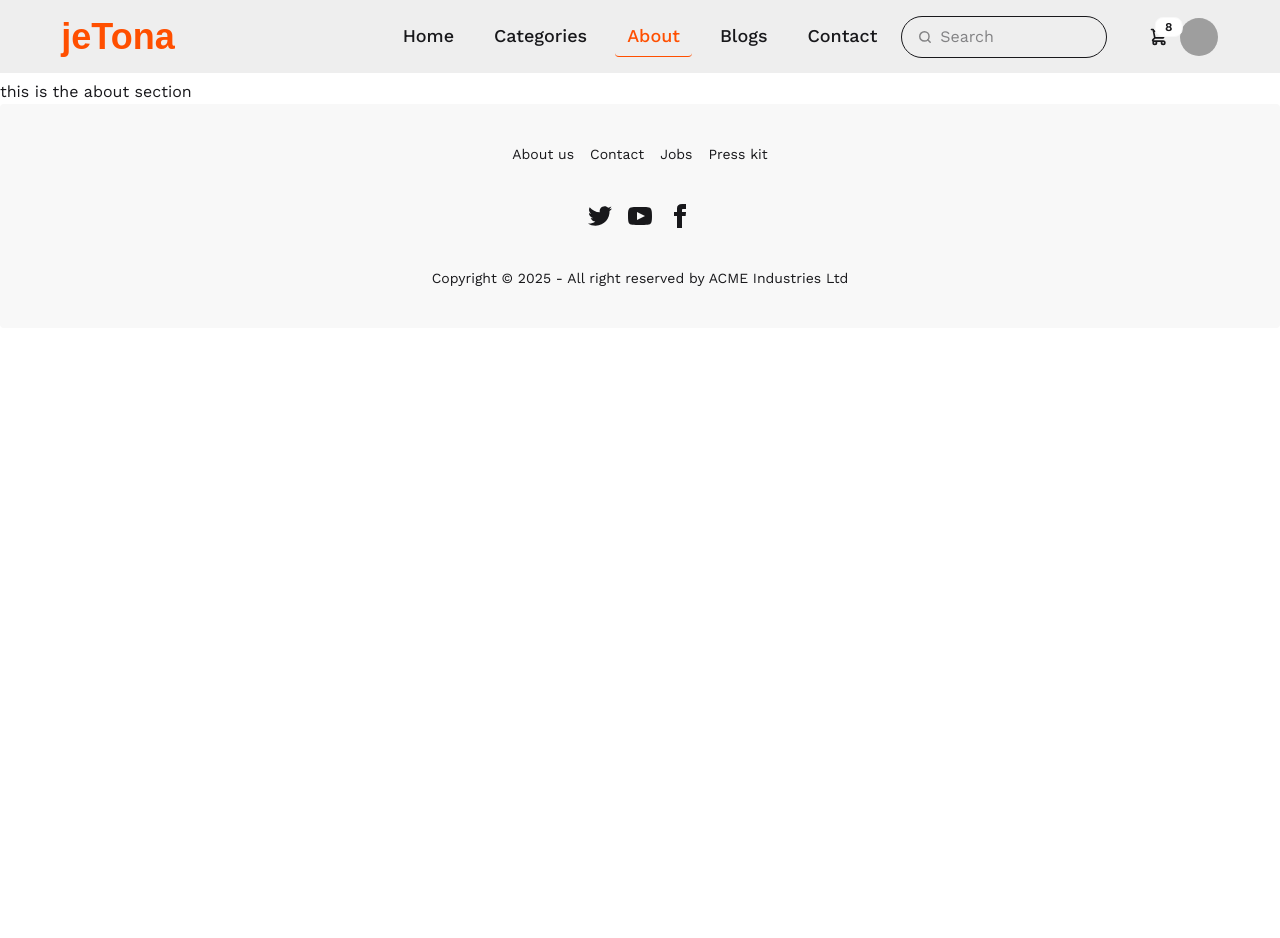
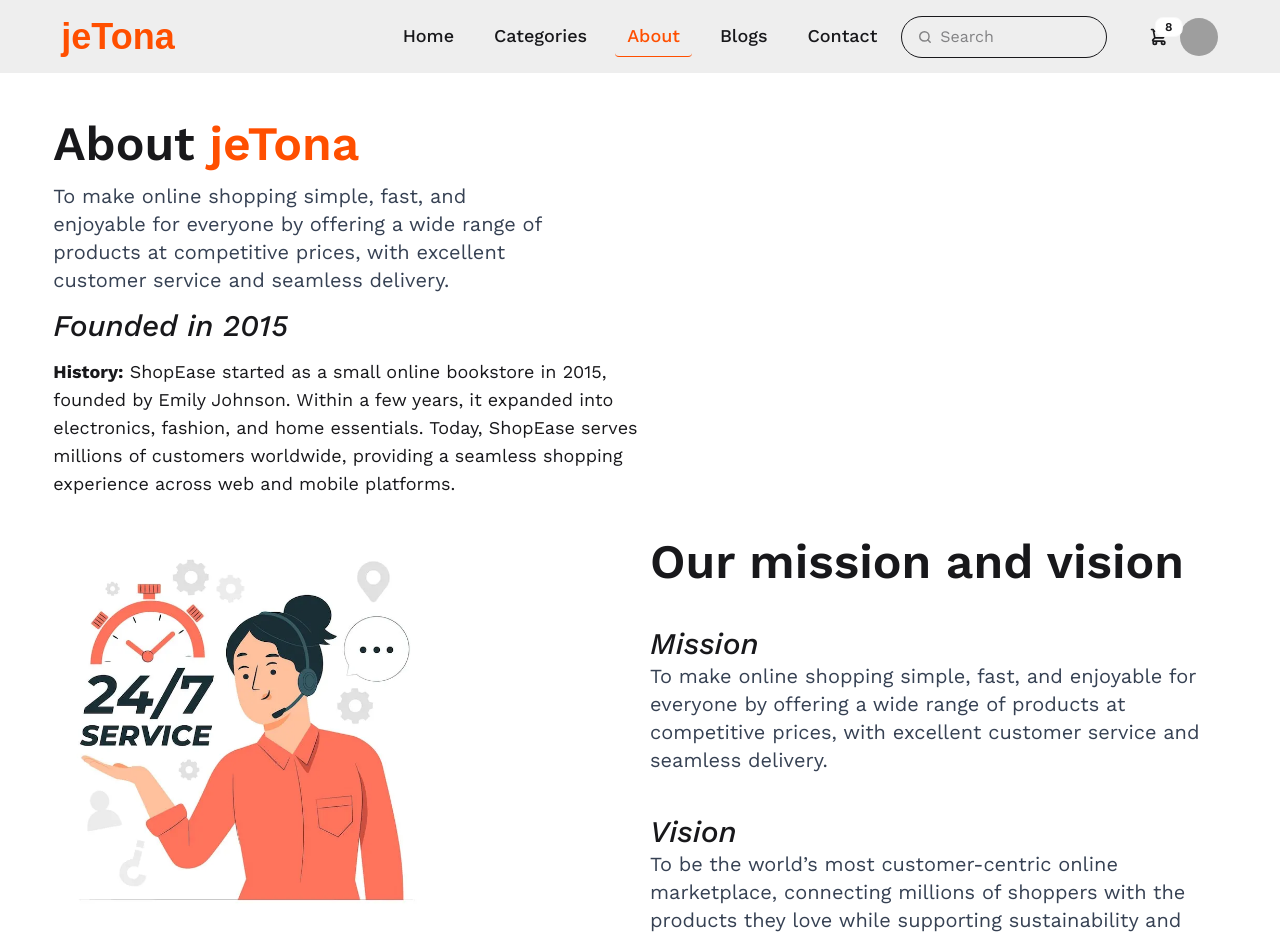
Before and after one commit to AhmedSami019/jetona-e-commerce-web-app, a React (Vite) app: page /about in a window 1280 px wide. Shown: the top 938 px of the page. Before the commit the page ends 800 px from the top, so only its background shows below. Built offline with nearby package versions, Linux system fonts and the light colour scheme; grey boxes are pictures that could not be loaded; a web font is replaced by a local one.

Commit message:
aded content in blogs section

```diff
--- a/public/about.json
+++ b/public/about.json
@@ -1,10 +1,10 @@
 {
   "about": {
-    "name": "ShopEase",
+    "name": "Jetona",
     "website": "https://www.shopease.com",
     "founded": "2015",
-    "founder": "Emily Johnson",
-    "headquarters": "San Francisco, California, USA",
+    "founder": "Emtiaz Ahmed Sami",
+    "headquarters": "Roundo complex, Gulshan, Bangladesh",
     "mission": "To make online shopping simple, fast, and enjoyable for everyone by offering a wide range of products at competitive prices, with excellent customer service and seamless delivery.",
     "vision": "To be the world’s most customer-centric online marketplace, connecting millions of shoppers with the products they love while supporting sustainability and ethical business practices.",
     "values": [
--- a/src/Pages/About/About.tsx
+++ b/src/Pages/About/About.tsx
@@ -1,11 +1,49 @@
-import React from 'react';
+import { useEffect, useState } from "react";
+import service from "../../assets/service-24-7-concept-illustration_114360-7380.webp";
 
 const About = () => {
-    return (
-        <div className='mt-20'>
-            <h2>this is the about section</h2>
+  const [about, setAbout] = useState({});
+
+  useEffect(() => {
+    fetch("/about.json")
+      .then((res) => res.json())
+      .then((data) => setAbout(data.about));
+  }, []);
+  const { founded, founder, headquarters, mission, vision, history, awards } =
+    about;
+  console.log(about);
+
+  return (
+    <div className="mt-20 w-11/12 mx-auto space-y-2.5">
+      <div className="pt-10  space-y-3.5">
+        <h2 className="text-5xl font-semibold">
+          About <span className="text-[#ff4f00]">jeTona</span>
+        </h2>
+        <p className="lg:w-5/12 text-xl text-gray-700">{mission}</p>
+        <p className="text-3xl font-medium italic">Founded in {founded}</p>
+        <p className="text-lg lg:w-6/12">
+          <span className="font-bold">History:</span> {history}
+        </p>
+      </div>
+      {/* mission and vision section */}
+      <div className="flex flex-col lg:flex-row-reverse justify-between gap-5 mt-10">
+        <div className="text-start lg:w-6/12">
+          <h2 className="text-5xl font-semibold">Our mission and vision</h2>
+
+          <p className="text-3xl font-medium mt-10 italic">Mission</p>
+          <p className=" text-xl text-gray-700">{mission}</p>
+
+          <p className="text-3xl font-medium mt-10 italic">Vision</p>
+          <p className=" text-xl text-gray-700">{vision}</p>
+
+          <p></p>
         </div>
-    );
+        <div className="lg:w-6/12">
+          <img className="lg:w-8/12" src={service} alt="image is coming" />
+        </div>
+      </div>
+    </div>
+  );
 };
 
 export default About;
```
Also changed, not shown: src/assets/service-24-7-concept-illustration_114360-7380.webp (added).
